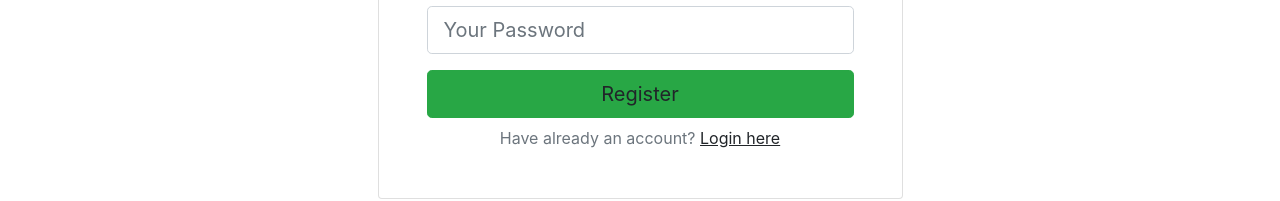
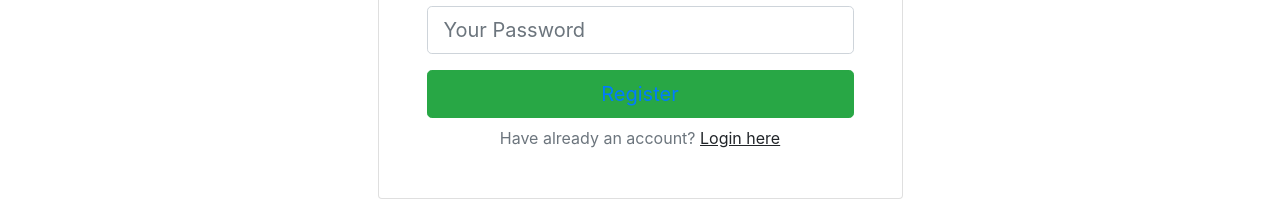
Before and after one commit to Kaporal-69/devWeb-project_FRONT, a Next.js app: page /register in a window 1280 px wide. Shown: the part 419-620 px from the top of the page. Built offline with nearby package versions, Linux system fonts and the light colour scheme.

Commit message:
Redirection vers login after register

```diff
--- a/pages/register/index.js
+++ b/pages/register/index.js
@@ -3,6 +3,7 @@ import {useForm} from "react-hook-form";
 import Default from "../../components/layouts/Default";
 import useRouter from "next/router";
 import Layout from "../../components/layouts/Layout";
+import Link from 'next/link';
 
 export default function Register() {
     const {register, handleSubmit, watch, formState: {errors}} = useForm();
@@ -52,7 +53,10 @@ export default function Register() {
 
                                                 <div className="d-flex justify-content-center">
                                                     <button type="submit"
-                                                            className="btn btn-success btn-block btn-lg gradient-custom-4 text-body">Register
+                                                            className="btn btn-success btn-block btn-lg gradient-custom-4 text-body">
+                                                        <Link href="/login">
+                                                            Register
+                                                        </Link>
                                                     </button>
                                                 </div>
                                                 <p className="text-center text-muted mt-2 mb-0">Have already an account? <a
```
